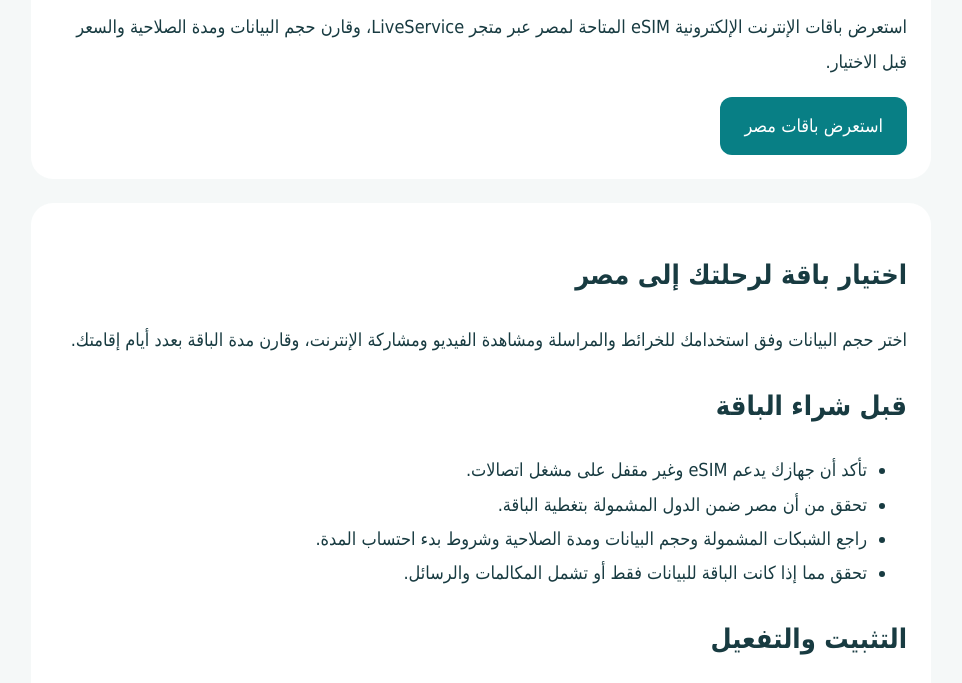
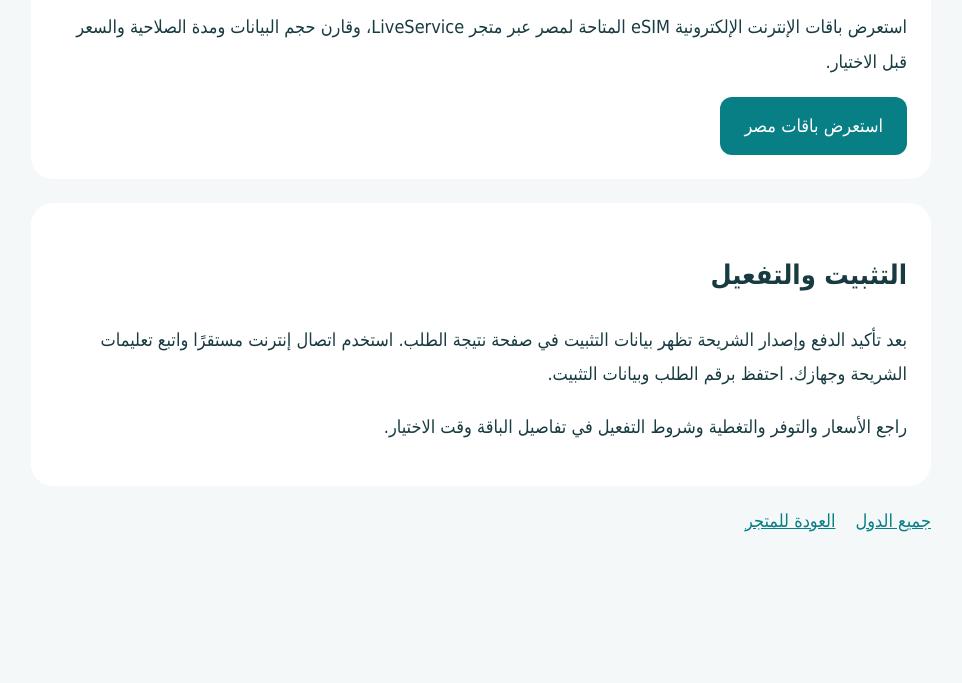
Before and after one commit to liveservice90-blip/liveservice-esim, a website: page destinations/egypt/index.html in a window 1280 px wide. Shown: the part 240-923 px from the top of the page, without its empty margins (159-1121 px from the left). After the commit the page ends 800 px from the top, so only its background shows below. Drawn offline with Linux system fonts and the light colour scheme.

Commit message:
Update index.html

```diff
--- a/destinations/egypt/index.html
+++ b/destinations/egypt/index.html
@@ -32,20 +32,8 @@ nav{display:flex;gap:20px;flex-wrap:wrap}
 </section>
 
 <section class="panel">
-<h2>اختيار باقة لرحلتك إلى مصر</h2>
-<p>اختر حجم البيانات وفق استخدامك للخرائط والمراسلة ومشاهدة الفيديو ومشاركة الإنترنت، وقارن مدة الباقة بعدد أيام إقامتك.</p>
-
-<h2>قبل شراء الباقة</h2>
-<ul>
-<li>تأكد أن جهازك يدعم eSIM وغير مقفل على مشغل اتصالات.</li>
-<li>تحقق من أن مصر ضمن الدول المشمولة بتغطية الباقة.</li>
-<li>راجع الشبكات المشمولة وحجم البيانات ومدة الصلاحية وشروط بدء احتساب المدة.</li>
-<li>تحقق مما إذا كانت الباقة للبيانات فقط أو تشمل المكالمات والرسائل.</li>
-</ul>
-
 <h2>التثبيت والتفعيل</h2>
 <p>بعد تأكيد الدفع وإصدار الشريحة تظهر بيانات التثبيت في صفحة نتيجة الطلب. استخدم اتصال إنترنت مستقرًا واتبع تعليمات الشريحة وجهازك. احتفظ برقم الطلب وبيانات التثبيت.</p>
-
 <p>راجع الأسعار والتوفر والتغطية وشروط التفعيل في تفاصيل الباقة وقت الاختيار.</p>
 </section>
 
```
